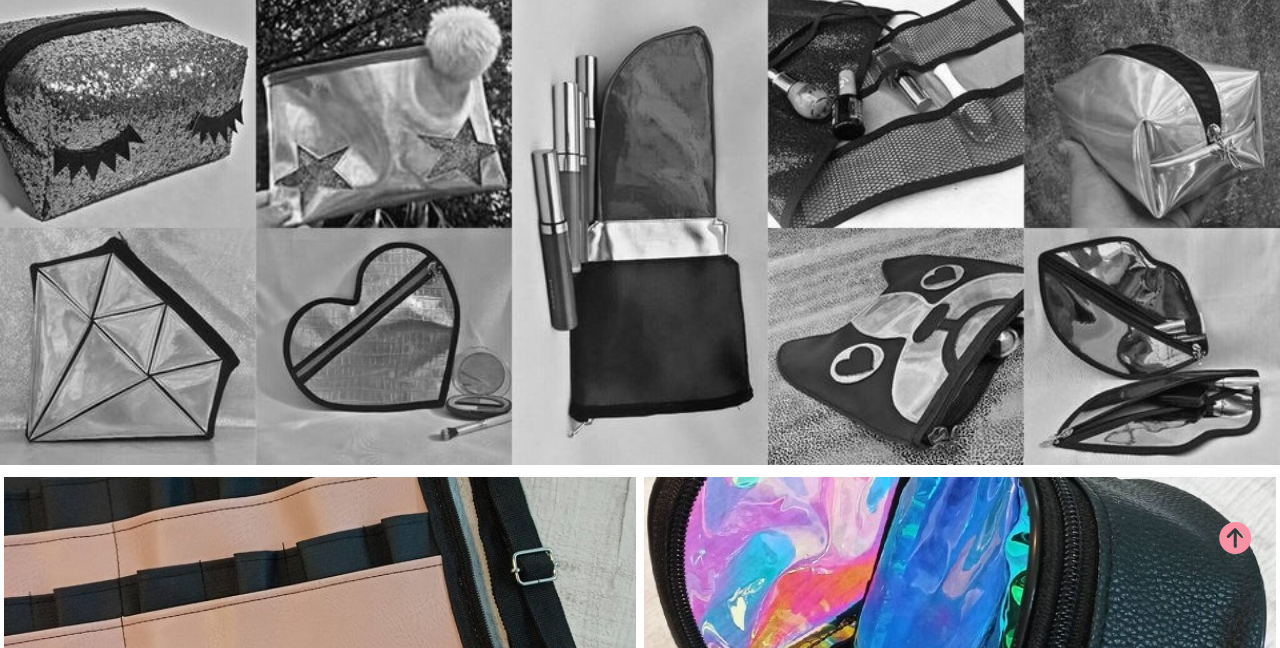
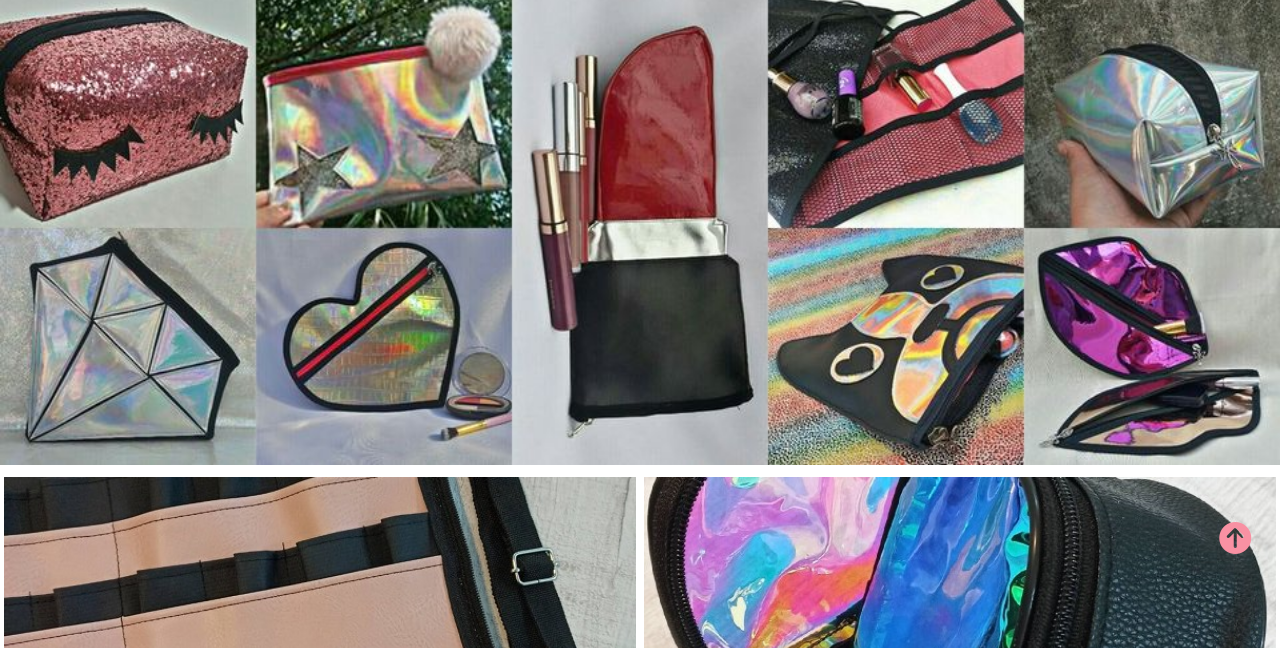
Before and after one commit to Leo2502/proyecto-final-alarakha, a website: page index.html in a window 1280 px wide. Shown: the part 219-867 px from the top of the page. Drawn offline with nearby package versions, Linux system fonts and the light colour scheme.

Commit message:
cambio de portada

```diff
--- a/index.html
+++ b/index.html
@@ -99,7 +99,7 @@
 
     <!-- Sección de productos -->
       <div class="mb-1 w-100">
-            <img class="img-fluid w-100" src="src/multimedia/images/portada (1).jpg" alt="portada-Alarakha">
+            <img class="img-fluid w-100" src="src/multimedia/images/portada.jpg" alt="portada-Alarakha">
       </div>
     <!-- </section> -->
     <!-- Grilla de productos -->
```
